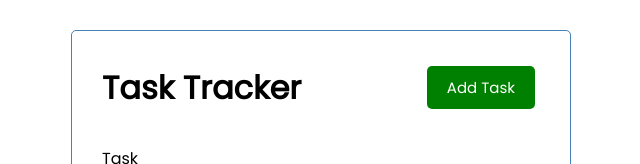
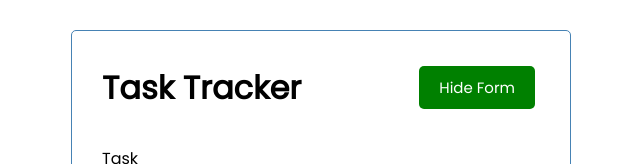
Before and after one commit to buzzracharyeah-rejan/add-task-todos_vuejs, a Vue app: page / in a window 1280 px wide. Both pictures are taken after a click on the button "Add Task". Shown: the top 164 px of the page, without its empty margins (319-959 px from the left). Built offline with nearby package versions, Linux system fonts and the light colour scheme.

Commit message:
toggle form

```diff
--- a/src/App.vue
+++ b/src/App.vue
@@ -1,7 +1,7 @@
 <template>
   <div class="container">
-    <Header title="Task Tracker" />
-    <AddTask @add-task="addTask" />
+    <Header title="Task Tracker" @add-task-toggle='addTaskToggle' :show='showAddTask'/>
+    <AddTask v-if='showAddTask' @add-task="addTask" />
     <Tasks @delete-task="handleDelete" @toggle-reminder="handleToggleReminder" :tasks="tasks" />
   </div>
 </template>
@@ -22,6 +22,7 @@ export default {
   data() {
     return {
       tasks: [],
+      showAddTask: false
     };
   },
   created() {
@@ -40,6 +41,10 @@ export default {
     addTask(task) {
       this.tasks.push(task)
     },
+    addTaskToggle() {
+      // console.log('add task visible')
+      this.showAddTask = !this.showAddTask;
+    }
   },
 };
 </script>
--- a/src/components/Button.vue
+++ b/src/components/Button.vue
@@ -1,5 +1,5 @@
 <template>
-  <button v-on:click="handleClick" :style="{ backgroundColor: color }" class="btn">{{ text }}</button>
+  <button v-on:click="handleClick" :style="{ backgroundColor: color }" class="btn">{{ !show ? 'Add Task' : 'Hide Form' }}</button>
 </template>
 
 <script>
@@ -8,11 +8,14 @@ export default {
   props: {
     text: String,
     color: String,
+    show: Boolean
   },
   methods: {
     handleClick() {
-      console.log('button clicked');
+      // console.log('button clicked')
+      this.$emit('add-task-toggle');
     },
   },
+  emits: ['add-task-toggle']
 };
 </script>
--- a/src/components/Header.vue
+++ b/src/components/Header.vue
@@ -1,7 +1,7 @@
 <template>
   <header>
     <h1>{{ title }}</h1>
-    <Button text="Add Task" color="green" />
+    <Button text="Add Task" color="green" @add-task-toggle="$emit('add-task-toggle')"  v-bind:show = 'show'/>
   </header>
 </template>
 
@@ -14,6 +14,7 @@ export default {
       type: String,
       default: 'say hi from the other wrold',
     },
+    show: Boolean
   },
   components: {
     Button,
```
